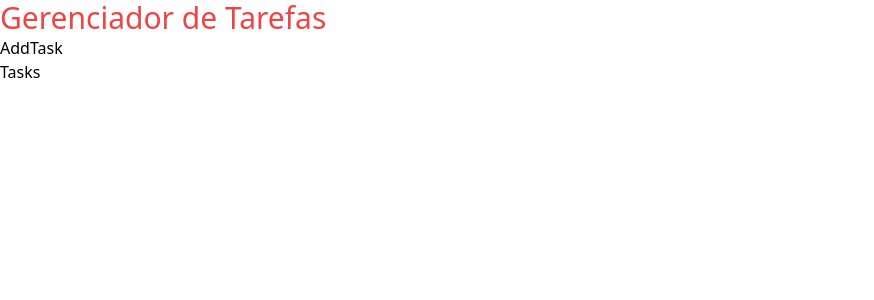
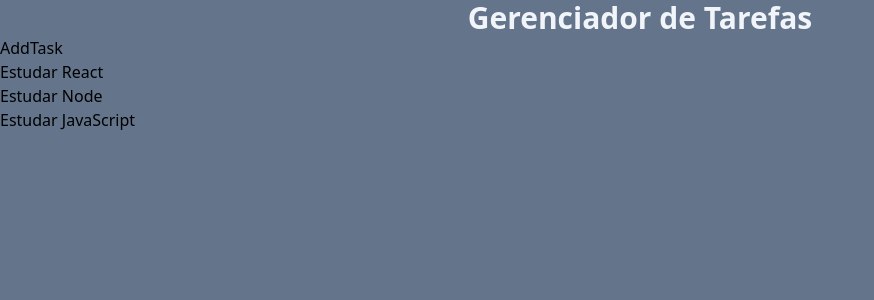
Before and after one commit to matheushromao/ToDoList, a React (Vite) app: page / in a window 1280 px wide. Shown: the top 300 px of the page, without its empty margins (0-874 px from the left). Built offline with nearby package versions, Linux system fonts and the light colour scheme.

Commit message:
Adicionando as primeiras tasks e fazendo aparecer na tela

```diff
--- a/src/App.jsx
+++ b/src/App.jsx
@@ -1,12 +1,38 @@
 import AddTask from "./components/AddTask";
 import Tasks from "./components/Tasks";
+import { useState } from "react";
 
 function App() {
+  const [tasks, setTasks] = useState([
+    {
+      id: 1,
+      title: "Estudar React",
+      description: "Estudar React todos os dias as 19h",
+      isCompleted: false,
+    },
+    {
+      id: 2,
+      title: "Estudar Node",
+      description: "Estudar Node todos os dias as 20h",
+      isCompleted: false,
+    },
+    {
+      id: 3,
+      title: "Estudar JavaScript",
+      description: "Estudar JavaScript todos os dias as 21h",
+      isCompleted: false,
+    },
+  ]);
+
   return (
-    <div>
-      <h1 className="text-red-500 text-3xl">Gerenciador de Tarefas</h1>
-      <AddTask />
-      <Tasks />
+    <div className="w-screen h-screen bg-slate-500" flex justitfy-center p-6>
+      <div className="w-[500]">
+        <h1 className="text-slate-100 text-3xl font-bold text-center">
+          Gerenciador de Tarefas
+        </h1>
+        <AddTask />
+        <Tasks tasks={tasks} />
+      </div>
     </div>
   );
 }
--- a/src/components/Tasks.jsx
+++ b/src/components/Tasks.jsx
@@ -1,8 +1,11 @@
-function Tasks() {
+function Tasks(props) {
+  console.log(props);
   return (
-    <div>
-      <h1>Tasks</h1>
-    </div>
+    <h1>
+      {props.tasks.map((task, index) => (
+        <p key={index}>{task.title}</p>
+      ))}
+    </h1>
   );
 }
 
```
